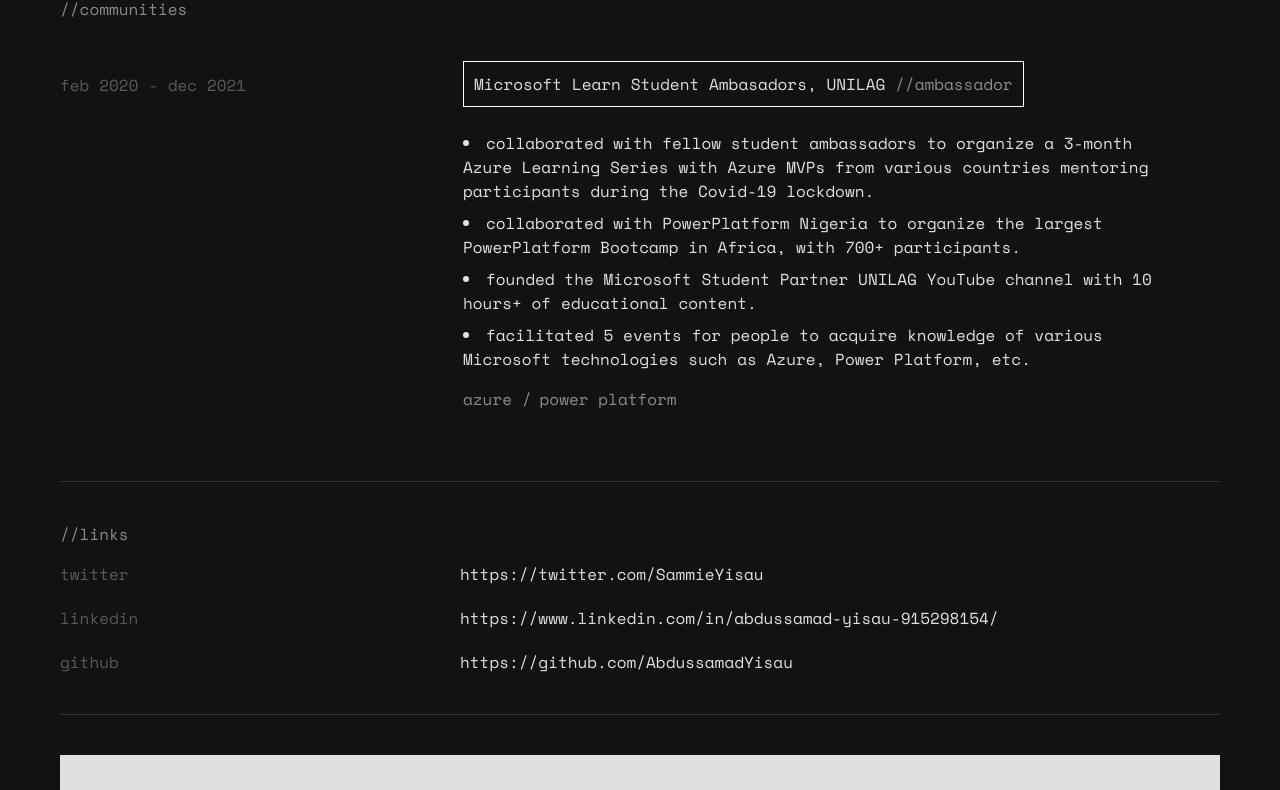
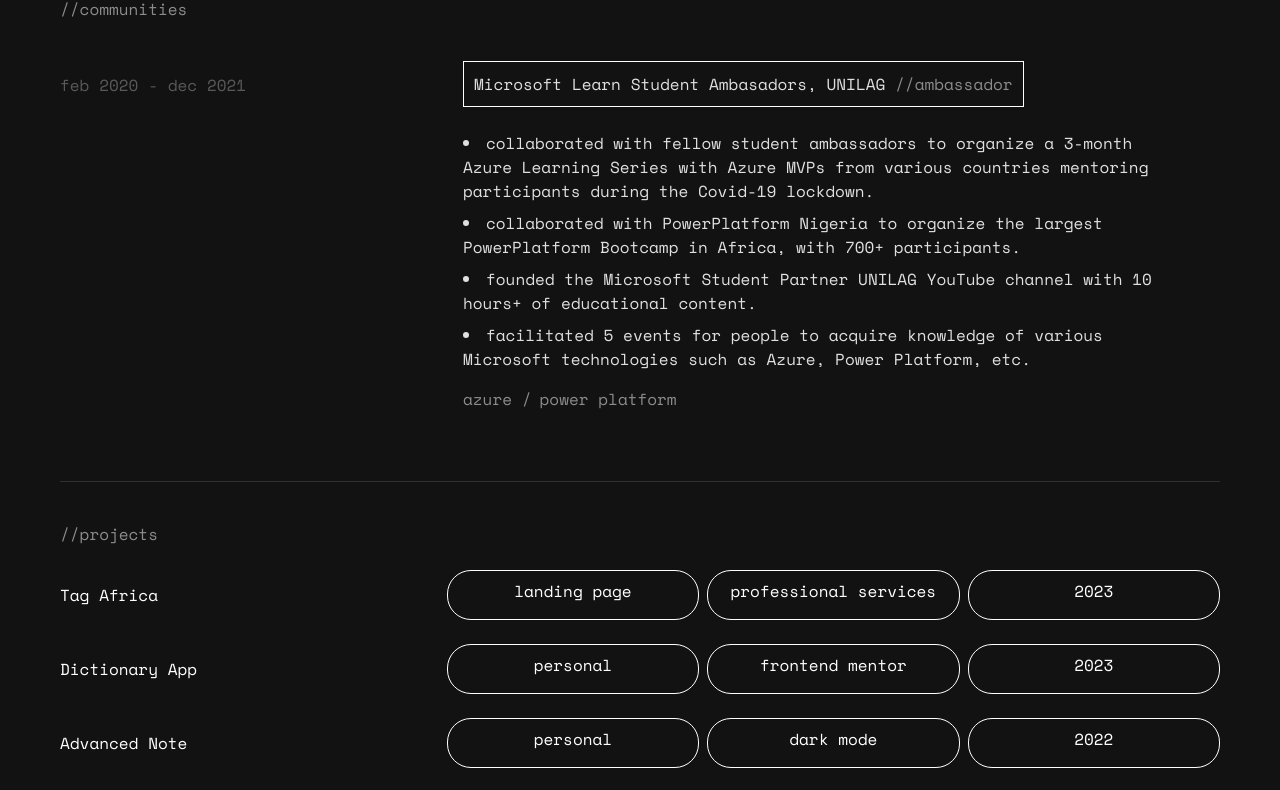
Before and after one commit to AbdussamadYisau/portolio-v2, a Next.js app: page / in a window 1280 px wide. Shown: the part 1995-2785 px from the top of the page. Built offline with nearby package versions, Linux system fonts and the light colour scheme.

Commit message:
Adding projects to portfolio

```diff
--- /dev/null
+++ b/components/Projects.js
@@ -0,0 +1,68 @@
+import { Tooltip } from 'react-tooltip'
+export default function Projects() {
+
+    const projectDetails = [
+        {
+            name: "Tag Africa",
+            link: "https://www.tag-africa.org/",
+            tags: ["landing page", "professional services", "2023"]
+        },
+
+        {
+            name: "Dictionary App",
+            link: "https://dictionary.abdussamadyisau.com",
+            tags: ["personal", "frontend mentor", "2023"]
+        },
+
+        {
+            name: "Advanced Note",
+            link: "https://advanced-note-fcpsgw850-abdussamadyisau.vercel.app/",
+            tags: ["personal", "dark mode", "2022"]
+        },
+
+        {
+            name: "AirBnB Clone",
+            link: "https://zst-assessment-livid.vercel.app/",
+            tags: ["personal", "implementation", "2023"]
+        }
+    ]
+    return (
+        <>
+        <div className="flex flex-col gap-6 border-b pb-5 border-[#8C8C8C] dark:border-white dark:border-opacity-[.12] pt-10" >
+            <p className="text-[16px] text-[#8C8C8C]">//projects </p>
+
+            {projectDetails.map((project, index) => (
+            <>
+            <div key={index} className="flex flex-col lg:flex-row justify-between items-start lg:items-center"
+            data-tooltip-id={project?.link ? "project-tooltip" : null}
+            data-tooltip-content={project?.link}
+
+            onClick={() => {
+                project?.link ? window.open(project?.link, "_blank") : null
+              }}
+            >
+                <p>{project?.name}</p>
+
+                <div className="hidden lg:flex lg:flex-row gap-x-[8px] gap-y-[8px] w-2/3">
+                    {project?.tags?.map((tag) => (
+                        <div className="flex justify-center items-center pt-[8px] pb-[16px] rounded-3xl border-solid border-white border-[1px] w-full">
+                        <p className="w-max">
+                            {tag}
+                        </p>
+                        </div>
+                    ))}
+
+                    {project?.link ?  <Tooltip id="project-tooltip" /> : <Tooltip id="misplace" /> }
+                </div>
+            </div>
+
+            </>
+        ))
+
+        }
+        </div>
+
+
+        </>
+    )
+}
--- a/pages/index.js
+++ b/pages/index.js
@@ -8,6 +8,8 @@
 import Credit from "../components/Credit";
 import Head from "next/head";
 import CustomCursor from "../components/Cursor";
+import Projects from "../components/Projects";
+
 
 export default function Home() {
   const { setTheme } = useTheme();
@@ -83,6 +85,8 @@
 
       <Experience />
 
+      <Projects />
+
       <Links />
 
       <Box />
--- a/styles/globals.css
+++ b/styles/globals.css
@@ -6,6 +6,7 @@
 
 html, body, * {
 cursor: none;
+box-sizing: border-box;
 }
 
 html,
```
